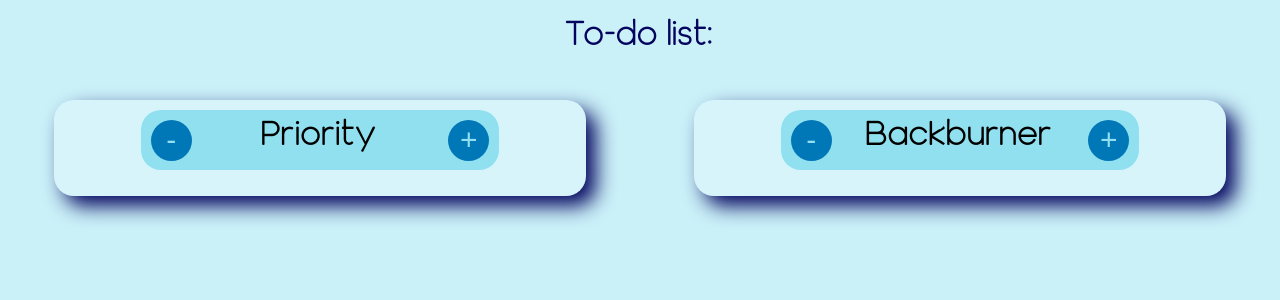
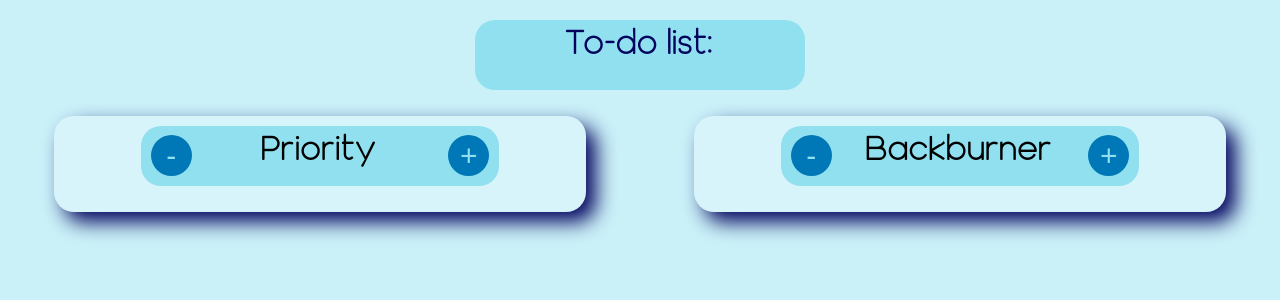
Before and after one commit to NathanBluetornado/TodoList, a React (Create React App) app: page / in a window 1280 px wide. Shown: the top 300 px of the page. Built offline with nearby package versions, Linux system fonts and the light colour scheme.

Commit message:
Style header and adjust font sizes

```diff
--- a/src/App.css
+++ b/src/App.css
@@ -61,3 +61,15 @@ body, html{
         align-items: flex-start;
     }
 }
+
+h1{
+    background-color: var(--secondaryLightBlue);
+
+    width: 330px;
+    height: 60px;
+    max-height: 60px;
+
+    border-radius: 20px;
+    margin: 20px auto 0 auto;
+    padding-top: 10px;
+}
--- a/src/styles/TodoItem.css
+++ b/src/styles/TodoItem.css
@@ -3,3 +3,7 @@
     display: flex;
     align-items: center;
 }
+
+.item h3{
+    font-size: 1.5em;
+}
```
